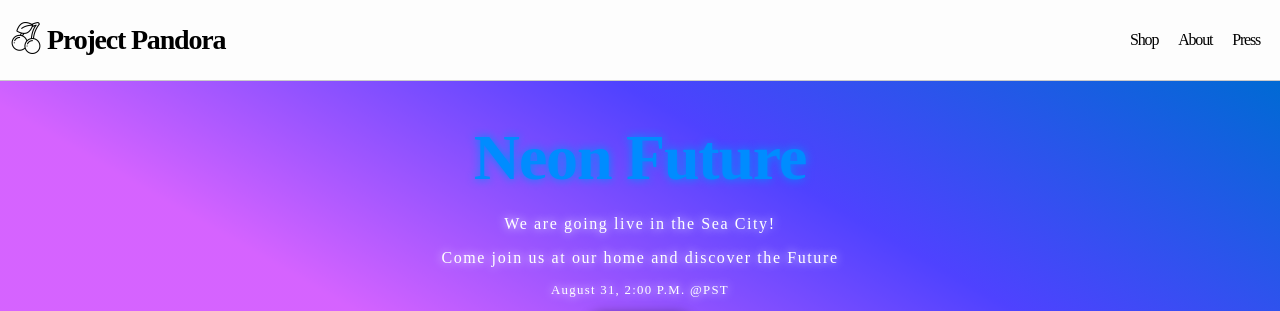
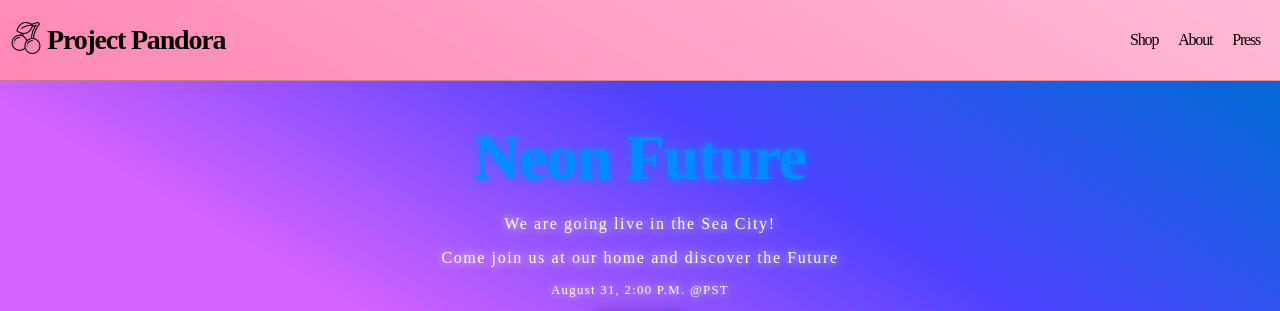
Before and after one commit to CharanMN7/Project-Pandora, a plain HTML site: page index.html in a window 1280 px wide. Shown: the top 311 px of the page. Drawn offline with Linux system fonts and the light colour scheme; a web font is replaced by a local one.

Commit message:
Updated header background

```diff
--- a/css/index.css
+++ b/css/index.css
@@ -20,10 +20,10 @@ header {
     flex-wrap: nowrap;
     justify-content: space-between;
     padding: 10px;
-    background-color: #f5f5f533;
     backdrop-filter: blur(10px);
     -webkit-backdrop-filter: blur(10px);
     border-bottom: 1px solid #00000033;
+    background-image: linear-gradient(30deg, #ff005d77, #ff539265); /*header bg*/
 }
 
 
```
